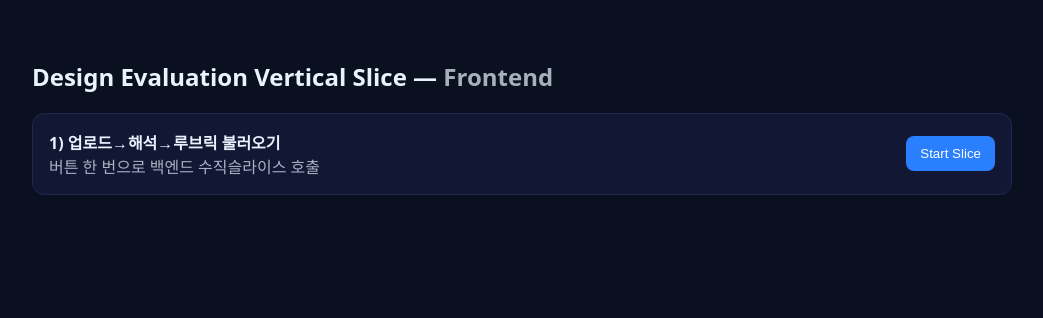
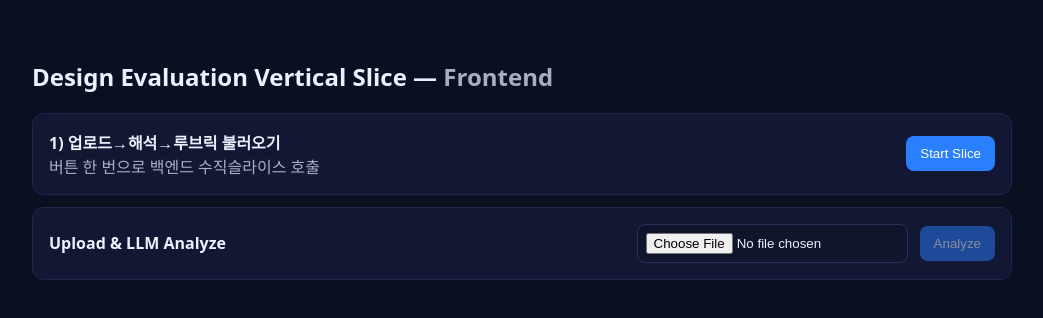
Before and after one commit to millim1983/design-eval-slice, a React (Vite) app in the folder frontend/: page / in a window 1280 px wide. Shown: the top 318 px of the page, without its empty margins (118-1161 px from the left). Built offline with nearby package versions, Linux system fonts and the light colour scheme.

Commit message:
feat: add LLM analysis upload

```diff
--- a/frontend/src/App.tsx
+++ b/frontend/src/App.tsx
@@ -11,6 +11,11 @@ export default function App(){
   const [events, setEvents] = useState<ReportEvent[]>([]);
   const [busy, setBusy] = useState(false);
 
+  const [designFile, setDesignFile] = useState<File|undefined>();
+  const [llmResp, setLlmResp] = useState<AnalyzeResponse|undefined>();
+  const [llmBusy, setLlmBusy] = useState(false);
+  const [llmErr, setLlmErr] = useState<string|undefined>();
+
   const start = async () => {
     setBusy(true);
     const u = await api.upload({ title:"Demo", author_id:"u_demo", asset_url:"" });
@@ -20,6 +25,20 @@ export default function App(){
     const r = await api.rubric();
     setRubric(r);
     setBusy(false);
+  };
+
+  const analyzeLlm = async () => {
+    if(!designFile) return;
+    try {
+      setLlmBusy(true);
+      setLlmErr(undefined);
+      const resp = await api.analyzeLlm(designFile, "Explain this image", sid || "demo");
+      setLlmResp(resp);
+    } catch (e:any) {
+      setLlmErr(e.message || String(e));
+    } finally {
+      setLlmBusy(false);
+    }
   };
 
   const loadReport = async () => { if(!sid) return; const rep = await api.report(sid); setEvents(rep.events ?? []); };
@@ -36,6 +55,18 @@ export default function App(){
         {sid ? <div className="row">submission_id: <span className="mono pill">{sid}</span></div> : null}
       </div>
       {findings ? (<div className="card"><b>2) 자동 분석 결과</b><Findings items={findings.findings} /></div>) : null}
+      <div className="card">
+        <div className="row" style={{justifyContent:"space-between"}}>
+          <div><b>Upload & LLM Analyze</b></div>
+          <div className="row">
+            <input type="file" onChange={e=>setDesignFile(e.target.files?.[0])} />
+            <button className="btn" onClick={analyzeLlm} disabled={!designFile || llmBusy}>Analyze</button>
+          </div>
+        </div>
+        {llmBusy ? <div className="muted">Analyzing...</div> : null}
+        {llmErr ? <div style={{color:"#f77"}} className="muted">{llmErr}</div> : null}
+        {llmResp ? <Findings items={llmResp.findings} /> : null}
+      </div>
       {rubric && sid ? (<RubricForm rubric={rubric} submissionId={sid} onSubmitted={loadReport} />) : null}
       {sid ? (<div className="card">
         <div className="row" style={{justifyContent:"space-between"}}><b>3) Evidence Report</b><button className="btn" onClick={loadReport}>새로고침</button></div>
--- a/frontend/src/api.ts
+++ b/frontend/src/api.ts
@@ -7,6 +7,15 @@ async function j(method: string, path: string, body?: any) {
 export const api = {
   upload: (p:{title:string;author_id:string;asset_url?:string;meta?:any}) => j("POST","/uploads",p),
   analyze: (submission_id:string) => j("POST","/analyze",{submission_id}),
+  analyzeLlm: async (file: File, prompt: string, submissionId: string) => {
+    const fd = new FormData();
+    fd.append("file", file);
+    fd.append("prompt", prompt);
+    fd.append("submission_id", submissionId);
+    const r = await fetch(`${API_BASE}/analyze-llm`, { method: "POST", body: fd });
+    if (!r.ok) throw new Error(`POST /analyze-llm -> ${r.status}`);
+    return r.json();
+  },
   search: (q:string) => j("POST","/search-guideline",{award_id:"aw_2025_kda", query:q}),
   rubric: () => j("GET","/rubrics/aw_2025_kda/1.0.0"),
   evaluate: (rec:any) => j("POST","/evaluate",rec),
```
Also changed, not shown: 1 other file (tests, documents, lock files or other folders).
